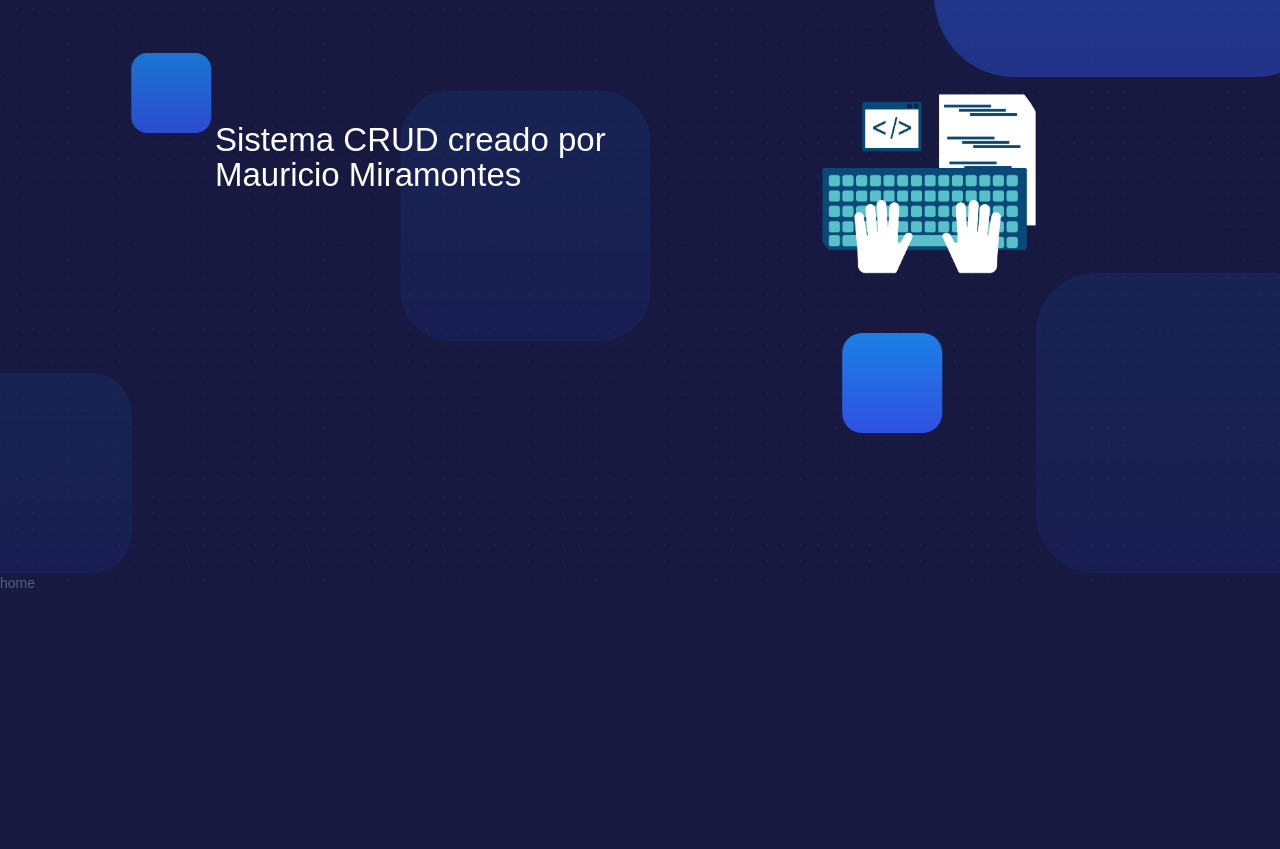
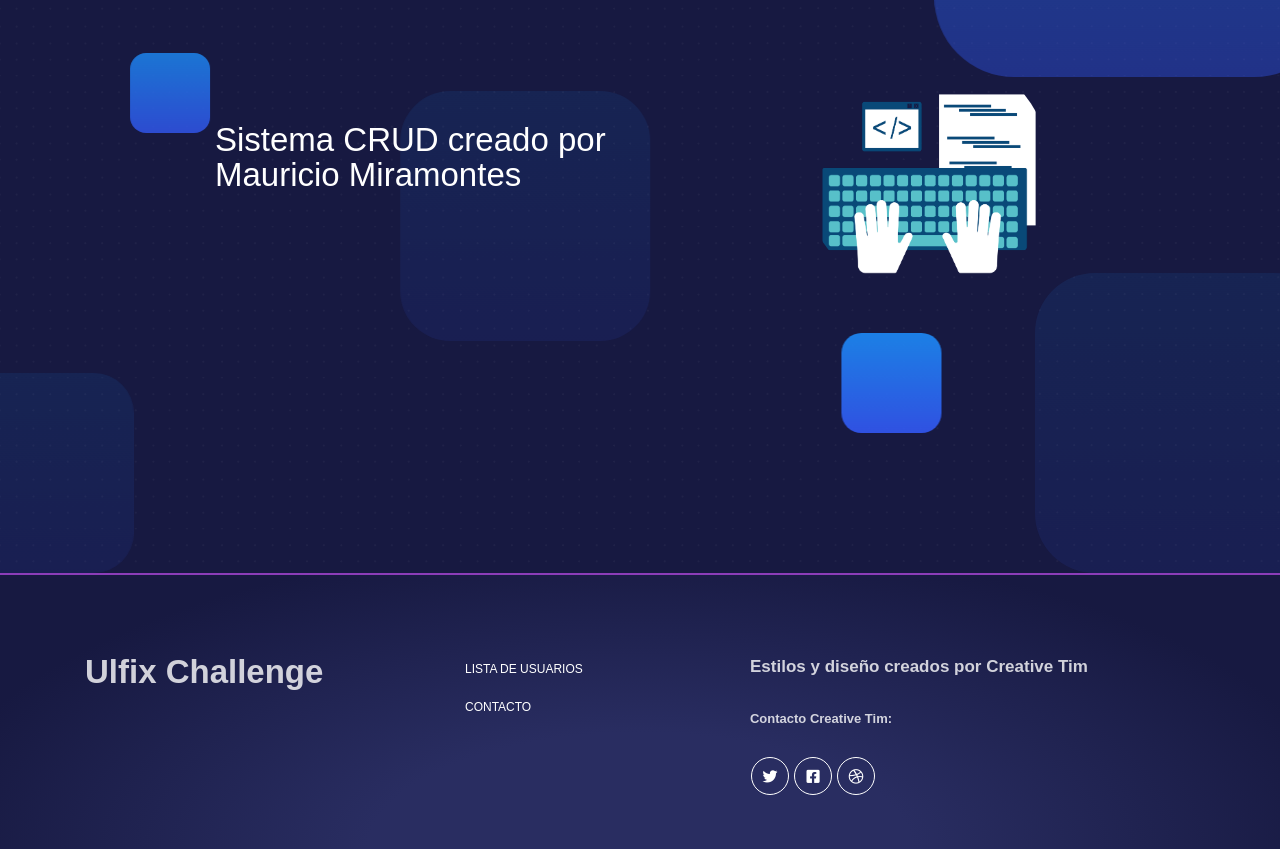
Before and after one commit to MauricioMiramontes/ulfix-challenge, a React (Create React App) app in the folder ulfix-frontend/: page / in a window 1280 px wide. Shown: the part 227-1076 px from the top of the page. Before the commit the page ends 821 px from the top, so only its background shows below. Built offline with nearby package versions, Linux system fonts and the light colour scheme.

Commit message:
Cambios a Home.js
Se agrega footer y autenticacion a navbar por props

```diff
--- a/ulfix-frontend/src/views/Home.js
+++ b/ulfix-frontend/src/views/Home.js
@@ -1,14 +1,15 @@
 import PageHeader from '../components/PageHeader'
 import NavbarComp from '../components/Navbar'
+import Footer from '../components/Footer'
 
 function Home (props) {
   return (
     <>
-      <NavbarComp lenguage={props.lenguage} changeLenguage={props.changeLenguage} />
+      <NavbarComp lenguage={props.lenguage} changeLenguage={props.changeLenguage} isAuthenticated={props.isAuthenticated} />
       <div className='wrapper index-page'>
         <PageHeader lenguage={props.lenguage} />
-        home
       </div>
+      <Footer lenguage={props.lenguage} />
     </>
   )
 }
```
